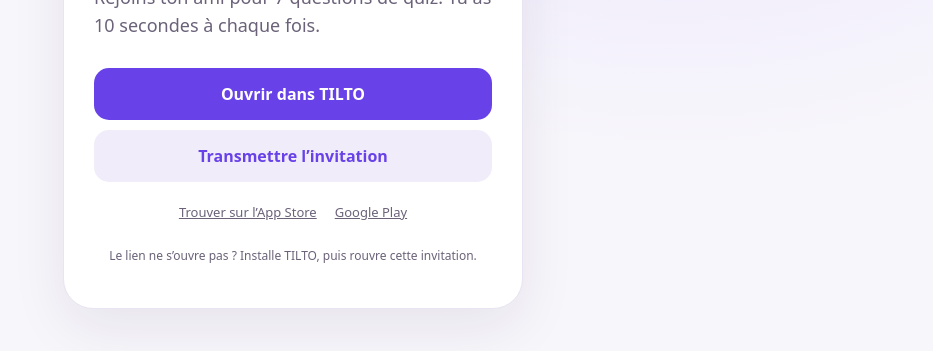
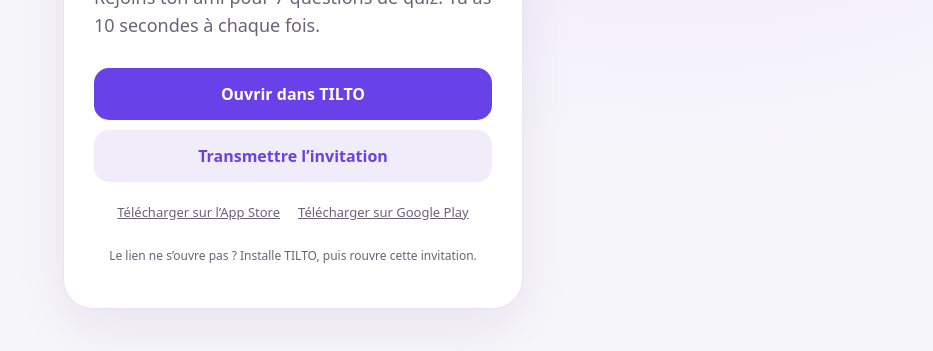
Before and after one commit to Lucas-Labasque/lucas-labasque.github.io, a plain HTML site: page tilto/invite/index.html in a window 1280 px wide. Shown: the part 359-710 px from the top of the page, without its empty margins (347-1280 px from the left). Drawn offline with Linux system fonts and the light colour scheme.

Commit message:
Link directly to TILTO app stores

```diff
--- a/tilto/invite/index.html
+++ b/tilto/invite/index.html
@@ -23,7 +23,7 @@
     <a class="button primary" id="open" href="#">Ouvrir dans TILTO</a>
     <button class="button secondary" id="share" type="button">Transmettre l’invitation</button>
   </div>
-  <div class="stores"><a href="https://apps.apple.com/fr/search?term=TILTO">Trouver sur l’App Store</a><a href="https://play.google.com/store/apps/details?id=com.lucaslbsq.tilto">Google Play</a></div>
+  <div class="stores"><a href="https://apps.apple.com/fr/app/tilto/id6828531555">Télécharger sur l’App Store</a><a href="https://play.google.com/store/apps/details?id=com.lucaslbsq.tilto">Télécharger sur Google Play</a></div>
   <p class="foot">Le lien ne s’ouvre pas ? Installe TILTO, puis rouvre cette invitation.</p>
 </main>
 <script>
```
Also changed, not shown: tilto/score/index.html (+1 -1 lines).
